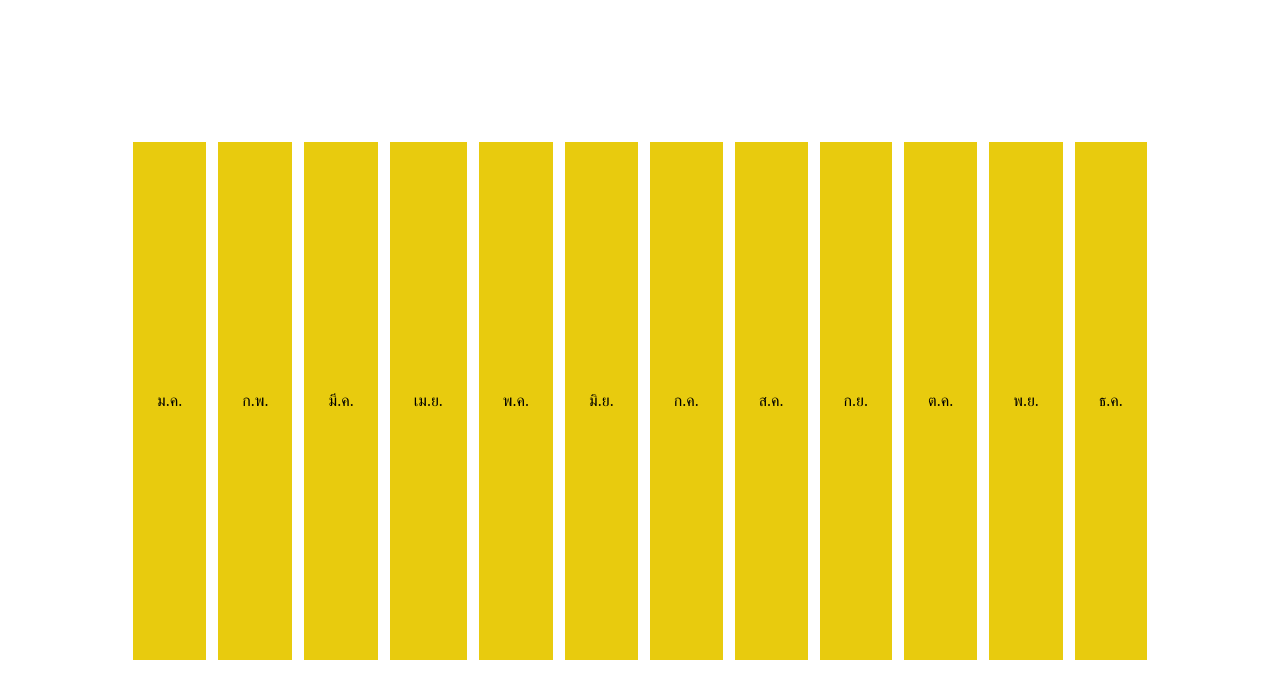
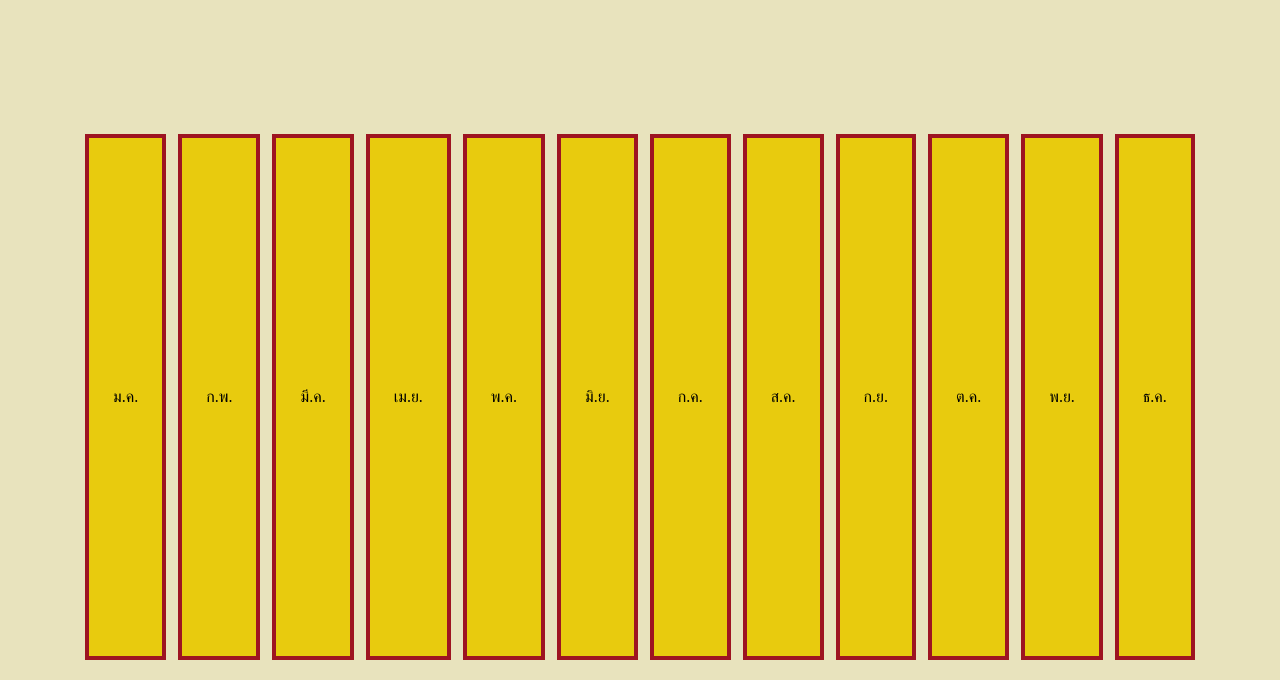
Before and after one commit to kamolain/kbtcPageTest, a plain HTML site: page index.html in a window 1280 px wide. Shown: the part 120-800 px from the top of the page. Drawn offline with Linux system fonts and the light colour scheme.

Commit message:
Refactor index.html for improved styling and layout
Updated the HTML structure and styles for better layout and appearance.

```diff
--- a/index.html
+++ b/index.html
@@ -11,6 +11,7 @@
     body {
       display: flex;
       flex-direction: column;
+      background-color: #e8e3bd;
     }
     header {
       width: 100%;
@@ -38,10 +39,12 @@
   text-align: center;
   text-decoration: none;
   display: inline-block;
+  border: 4px solid #9d1421;
 }
     a:hover, a:active {
   background-color: #9d1421;
   color: #ffffff;
+  border: 4px dashed #470007;
 }
 
 
```
